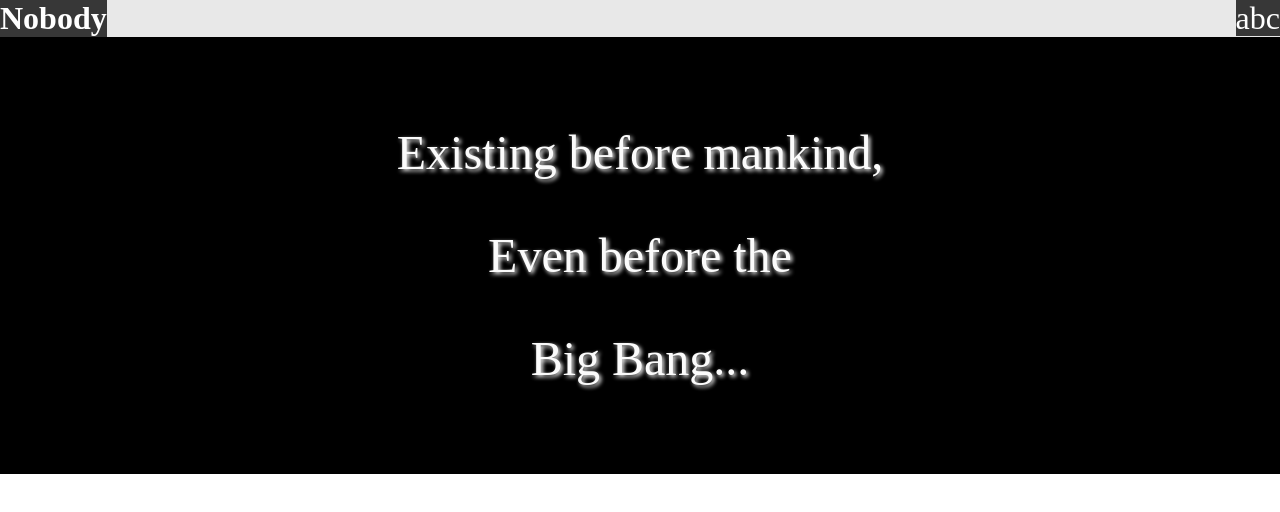
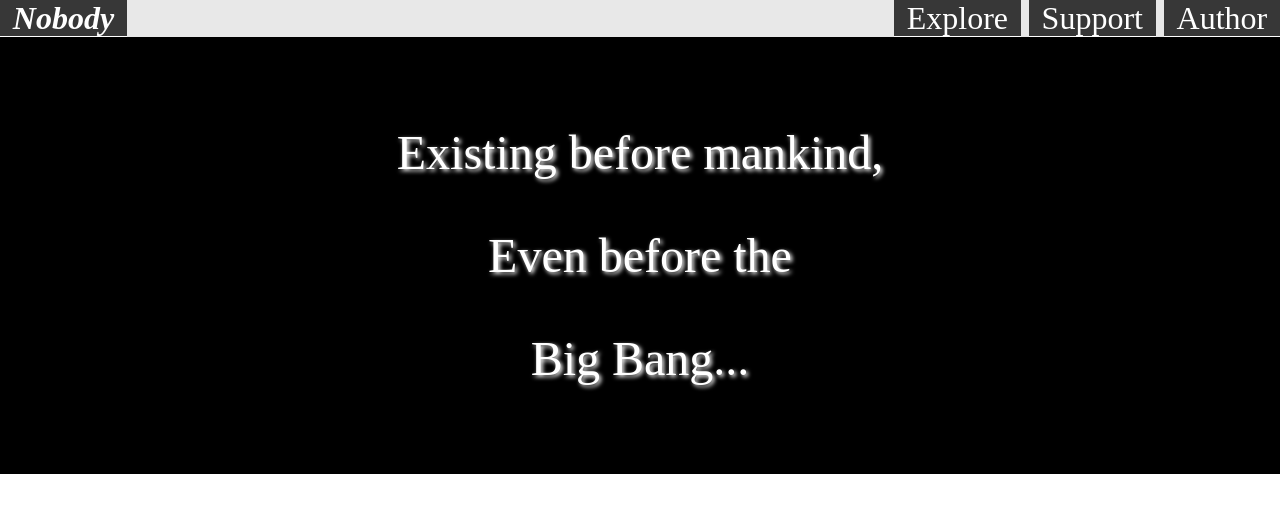
Before and after one commit to evolentDelight/Nothing, a Gatsby app: page / in a window 1280 px wide. Shown: the top 512 px of the page. Built offline with nearby package versions, Linux system fonts and the light colour scheme.

Commit message:
CSS edits

```diff
--- a/src/components/introduction.js
+++ b/src/components/introduction.js
@@ -1,25 +1,15 @@
-import React, { useState } from "react"
+import React, { useState, useEffect } from "react"
 import { CSSTransition } from "react-transition-group"
 import "./introduction.css"
 
 export default function Introduction() {
   const [fadeIn, setFadeIn] = useState(false)
-  const [initial, setInitial] = useState(true)
+  const [initial, setInitial] = useState(false)
 
-  //Add a scroll toggle to trigger the animation
-  window.addEventListener("scroll", () => {
-    const element = document
-      .getElementsByClassName("nav-flexbox")[0]
-      .getBoundingClientRect()
-    console.log("Introduction -> element.bottom", element.bottom)
-    if (element.bottom <= 250) {
-      setFadeIn(true)
-      setInitial(true)
-    }
-    if (element.bottom >= 500) {
-      setFadeIn(false)
-    }
-  })
+  useEffect(() => {
+    setFadeIn(true)
+    setInitial(true)
+  }, [])
 
   return (
     <div className="introduction-container textStyle">
--- a/src/components/nav.css
+++ b/src/components/nav.css
@@ -19,4 +19,13 @@ a{
   background-color: #373737;
   text-decoration: none;
   color: white;
+  padding: 0 1vw;
+  border-bottom: 1px solid white;
+  border-top: 1px solid white;
+
+  /*box-shadow: 2px 2px 4px;*/
 }
+
+a:hover{
+
+}
--- a/src/components/nav.js
+++ b/src/components/nav.js
@@ -1,6 +1,5 @@
 import React from "react"
 import "./nav.css"
-//import css
 
 export default function Nav() {
   return (
@@ -8,13 +7,16 @@ export default function Nav() {
       <nav className="nav-flexbox">
         <div className="company">
           <a href="/">
-            <strong>Nobody</strong>
+            <strong><em>Nobody</em></strong>
           </a>
         </div>
         <div className="features">
-          <a href="/">a</a>
-          <a href="/">b</a>
-          <a href="/">c</a>
+          <a href="/">Explore</a>
+          <span class="nav-features-space"> </span>
+          <a href="/">Support</a>
+          <span class="nav-features-space"> </span>
+          <a href="/">Author</a>
+          <span class="nav-features-space"> </span>
         </div>
       </nav>
     </div>
--- a/src/pages/index.css
+++ b/src/pages/index.css
@@ -3,7 +3,3 @@ body {
   margin: 0;
   padding: 0;
 }
-
-#h {
-  padding: 5000px;
-}
```
Also changed, not shown: NavBarHoverAnimation.png (added).
